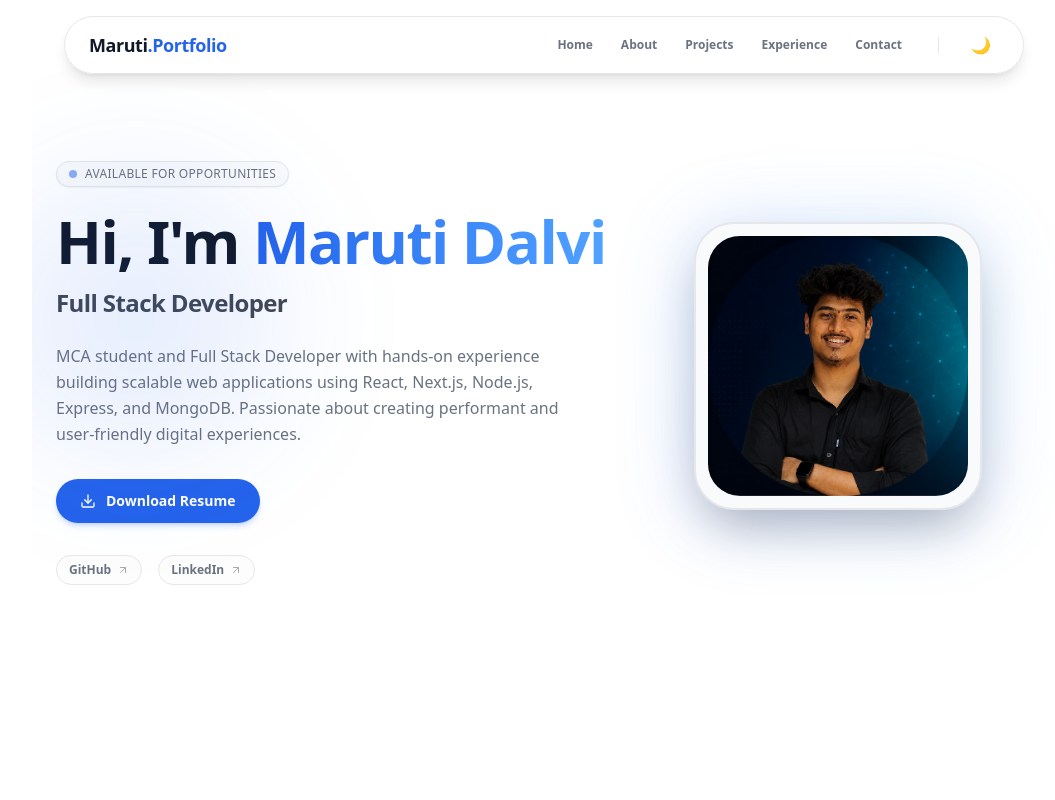
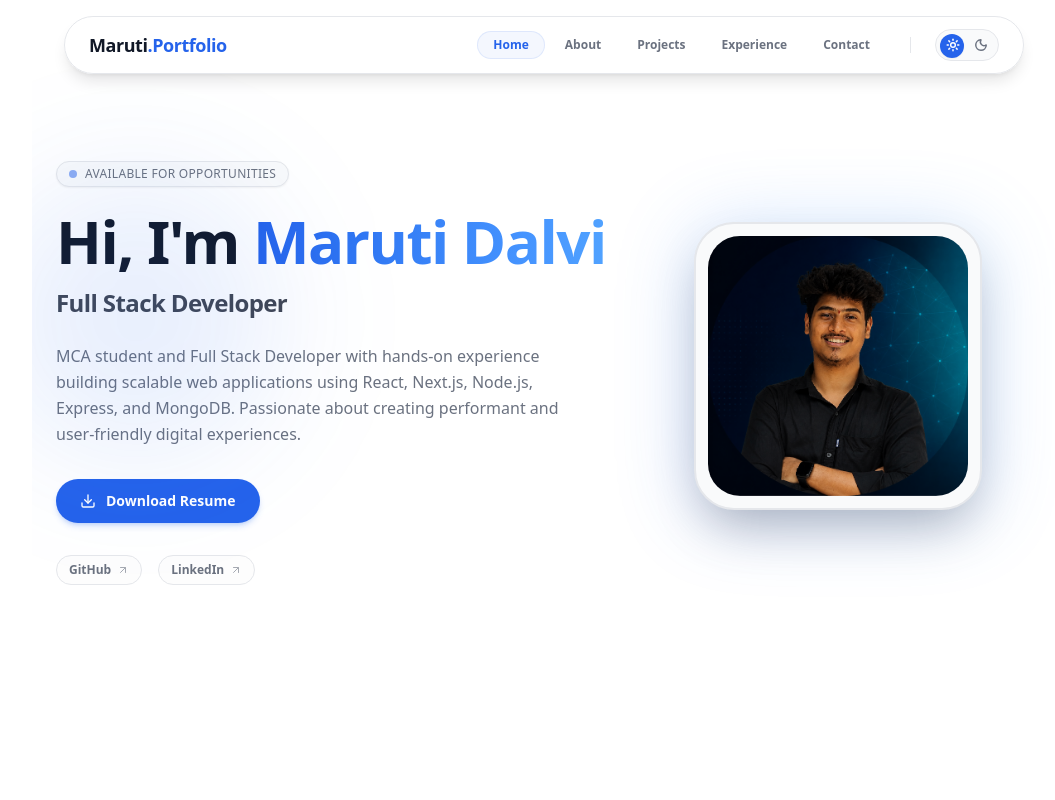
Before and after one commit to maruti-dalvi-03/portfolio-assignment, a Next.js app: page / in a window 1280 px wide. Shown: the top 800 px of the page, without its empty margins (96-1151 px from the left). Built offline with nearby package versions, Linux system fonts and the light colour scheme.

Commit message:
feat: enhance navbar navigation and scroll tracking bar

```diff
--- a/src/components/Footer.tsx
+++ b/src/components/Footer.tsx
@@ -1,5 +1,4 @@
 "use client";
-
 
 import { Heart } from "lucide-react";
 import { motion } from "framer-motion";
@@ -63,6 +62,14 @@ export default function Footer({ profile }: FooterProps) {
             aria-label="GitHub Profile"
           >
             {/* <Github className="w-4 h-4" strokeWidth={2.25} /> */}
+            <svg
+              xmlns="http://www.w3.org/2000/svg"
+              viewBox="0 0 24 24"
+              fill="currentColor"
+              className="w-5 h-5"
+            >
+              <path d="M12 .5C5.65.5.5 5.65.5 12a11.5 11.5 0 008 10.95c.58.1.79-.25.79-.56v-2.17c-3.25.7-3.94-1.56-3.94-1.56-.53-1.35-1.3-1.71-1.3-1.71-1.06-.72.08-.71.08-.71 1.17.08 1.79 1.2 1.79 1.2 1.04 1.79 2.74 1.27 3.41.97.1-.76.41-1.27.74-1.56-2.6-.3-5.34-1.3-5.34-5.77 0-1.27.46-2.3 1.2-3.11-.12-.3-.52-1.52.12-3.17 0 0 .98-.31 3.2 1.19a11.1 11.1 0 015.82 0c2.22-1.5 3.2-1.19 3.2-1.19.64 1.65.24 2.87.12 3.17.75.81 1.2 1.84 1.2 3.11 0 4.48-2.75 5.47-5.37 5.76.42.37.8 1.1.8 2.22v3.29c0 .31.21.67.8.56A11.5 11.5 0 0023.5 12C23.5 5.65 18.35.5 12 .5z" />
+            </svg>
           </motion.a>
 
           <motion.a
@@ -74,6 +81,14 @@ export default function Footer({ profile }: FooterProps) {
             aria-label="LinkedIn Profile"
           >
             {/* <Linkedin className="w-4 h-4" strokeWidth={2.25} /> */}
+            <svg
+              xmlns="http://www.w3.org/2000/svg"
+              viewBox="0 0 24 24"
+              fill="currentColor"
+              className="w-5 h-5"
+            >
+              <path d="M20.45 20.45h-3.55v-5.57c0-1.33-.03-3.03-1.85-3.03-1.85 0-2.13 1.45-2.13 2.94v5.66H9.37V9h3.41v1.56h.05c.48-.9 1.63-1.85 3.36-1.85 3.6 0 4.27 2.37 4.27 5.46v6.28zM5.34 7.43a2.06 2.06 0 110-4.12 2.06 2.06 0 010 4.12zM7.11 20.45H3.56V9h3.55v11.45zM22.23 0H1.77C.79 0 0 .77 0 1.72v20.56C0 23.23.79 24 1.77 24h20.46c.98 0 1.77-.77 1.77-1.72V1.72C24 .77 23.21 0 22.23 0z" />
+            </svg>
           </motion.a>
         </div>
 
--- a/src/components/Navbar.tsx
+++ b/src/components/Navbar.tsx
@@ -1,12 +1,14 @@
 "use client";
 
-import React, { useState } from "react";
+import React, { useEffect, useState } from "react";
 import ThemeToggle from "./ThemeToggle";
 import { Menu, X } from "lucide-react";
 import { motion, AnimatePresence } from "framer-motion";
 
 export default function Navbar() {
   const [isOpen, setIsOpen] = useState<boolean>(false);
+  const [activeSection, setActiveSection] = useState<string>("home");
+  const [scrollProgress, setScrollProgress] = useState<number>(0);
 
   const toggleMenu = (): void => {
     setIsOpen(!isOpen);
@@ -20,14 +22,59 @@ export default function Navbar() {
     { label: "Contact", href: "#contact" },
   ];
 
+  // Active Section Highlighting using Intersection Observer
+  useEffect(() => {
+    const sections = navLinks.map((link) => document.querySelector(link.href));
+
+    const observer = new IntersectionObserver(
+      (entries) => {
+        entries.forEach((entry) => {
+          if (entry.isIntersecting) {
+            setActiveSection(entry.target.id);
+          }
+        });
+      },
+      { threshold: 0.4 }
+    );
+
+    sections.forEach((section) => {
+      if (section) observer.observe(section);
+    });
+
+    return () => observer.disconnect();
+  }, []);
+
+  // Scroll Progress Bar Effect
+  useEffect(() => {
+    const handleScroll = () => {
+      const totalHeight = document.documentElement.scrollHeight - document.documentElement.clientHeight;
+      const progress = totalHeight > 0 ? (window.scrollY / totalHeight) * 100 : 0;
+      setScrollProgress(progress);
+    };
+
+    window.addEventListener("scroll", handleScroll);
+    return () => window.removeEventListener("scroll", handleScroll);
+  }, []);
+
   return (
+    <>
+      {/* Scroll Progress Bar */}
+      <motion.div
+        className="fixed top-0 left-0 right-0 h-[3px] bg-primary z-50 w-full"
+        style={{
+          scaleX: scrollProgress / 100,
+          transformOrigin: "left",
+        }}
+      />
+
+      {/* Header Container */}
       <motion.div
         initial={{ y: -50, opacity: 0 }}
         animate={{ y: 0, opacity: 1 }}
         transition={{ duration: 0.5, ease: "easeOut" }}
-      className="fixed top-4 left-0 right-0 z-50 px-4 sm:px-6 lg:px-8 max-w-5xl mx-auto"
+        className="fixed top-4 left-0 right-0 z-40 px-4 sm:px-6 lg:px-8 max-w-5xl mx-auto"
       >
-      <nav className="bg-background/70 backdrop-blur-md border border-card-border rounded-full shadow-lg">
+        <nav className="bg-background/70 backdrop-blur-md border border-card-border rounded-full shadow-lg transition-all duration-300">
           <div className="px-6 h-14 flex items-center justify-between">
 
             {/* Logo */}
@@ -40,25 +87,36 @@ export default function Navbar() {
             {/* Desktop Navigation Links */}
             <div className="hidden md:flex items-center gap-6">
               <div className="flex items-center gap-1">
-              {navLinks.map((link) => (
+                {navLinks.map((link) => {
+                  const isCurrent = activeSection === link.href.replace("#", "");
+                  return (
                     <a
                       key={link.label}
                       href={link.href}
-                  className="relative px-3 py-1.5 text-xs font-semibold text-muted hover:text-foreground transition-colors rounded-full hover:bg-card-bg/60 group"
+                      className={`relative px-4 py-1.5 text-xs font-bold rounded-full transition-colors duration-300 select-none ${
+                        isCurrent ? "text-primary" : "text-muted hover:text-foreground"
+                      }`}
                     >
-                  {link.label}
-                  {/* Modern Animated Underline indicator */}
+                      <span className="relative z-10">{link.label}</span>
+
+                      {/* Spring LayoutId Active Bubble Overlay */}
+                      {isCurrent && (
                         <motion.span
-                    className="absolute bottom-1 left-3 right-3 h-[2px] bg-primary rounded"
-                    initial={{ scaleX: 0 }}
-                    whileHover={{ scaleX: 1 }}
-                    transition={{ duration: 0.2 }}
+                          layoutId="active-nav-pill"
+                          className="absolute inset-0 rounded-full border border-primary/10 bg-primary/5 z-0"
+                          transition={{
+                            type: "spring",
+                            stiffness: 380,
+                            damping: 30,
+                          }}
                         />
+                      )}
                     </a>
-              ))}
+                  );
+                })}
               </div>
 
-            {/* Separation Splitter and Theme Switch */}
+              {/* Theme Switch */}
               <div className="h-4 w-[1px] bg-card-border" />
               <div className="flex items-center justify-center">
                 <ThemeToggle />
@@ -70,13 +128,13 @@ export default function Navbar() {
               <button
                 onClick={toggleMenu}
                 type="button"
-              className="inline-flex items-center justify-center p-2 rounded-full text-muted hover:text-foreground hover:bg-card-bg transition-colors focus:outline-none"
+                className="inline-flex items-center justify-center p-2 rounded-full text-muted hover:text-foreground hover:bg-card-bg transition-colors focus:outline-none cursor-pointer"
                 aria-controls="mobile-menu"
                 aria-expanded={isOpen}
               >
                 <span className="sr-only">Open main menu</span>
                 {isOpen ? (
-                <X className="w-5 h-5" />
+                  <X className="w-5 h-5 transition-transform duration-200 rotate-90" />
                 ) : (
                   <Menu className="w-5 h-5" />
                 )}
@@ -101,15 +159,20 @@ export default function Navbar() {
                       key={link.label}
                       href={link.href}
                       onClick={() => setIsOpen(false)}
-                    className="block px-4 py-2.5 rounded-xl text-sm font-semibold text-muted hover:text-primary hover:bg-card-bg transition-all"
+                      className={`block px-4 py-2.5 rounded-xl text-sm font-semibold transition-all ${
+                        activeSection === link.href.replace("#", "")
+                          ? "text-primary bg-primary/5 font-bold"
+                          : "text-muted hover:text-foreground hover:bg-card-bg"
+                      }`}
                     >
                       {link.label}
                     </a>
                   ))}
 
-                <div className="pt-3 mt-2 border-t border-card-border flex items-center justify-between px-4">
-                  <span className="text-xs font-semibold text-muted">Appearance</span>
-                  <div className="p-1 bg-card-bg rounded-full border border-card-border">
+                  {/* Dynamic Mobile Appearance Mode row option block */}
+                  <div className="pt-4 mt-2 border-t border-card-border flex items-center justify-between px-4">
+                    <span className="text-xs font-bold text-muted">Appearance</span>
+                    <div className="p-0.5 bg-card-bg rounded-full border border-card-border">
                       <ThemeToggle />
                     </div>
                   </div>
@@ -119,5 +182,6 @@ export default function Navbar() {
           </AnimatePresence>
         </nav>
       </motion.div>
+    </>
   );
 }
--- a/src/components/ThemeToggle.tsx
+++ b/src/components/ThemeToggle.tsx
@@ -1,27 +1,53 @@
 "use client";
 
+import React, { useEffect, useState } from "react";
 import { useTheme } from "next-themes";
-import { useEffect, useState } from "react";
+import { Sun, Moon } from "lucide-react";
+import { motion } from "framer-motion";
 
 export default function ThemeToggle() {
   const { theme, setTheme } = useTheme();
-  const [mounted, setMounted] = useState(false);
+  const [mounted, setMounted] = useState<boolean>(false);
+
 
   useEffect(() => {
     setMounted(true);
   }, []);
 
-  if (!mounted) return null;
+  if (!mounted) {
+    return <div className="w-16 h-8 rounded-full bg-card-bg border border-card-border/60 animate-pulse" />;
+  }
+
+  const isDark = theme === "dark";
 
   return (
     <button
-      onClick={() =>
-        setTheme(theme === "dark" ? "light" : "dark")
-      }
-      className="p-2 rounded-lg  border-gray-300 dark:border-gray-700 hover:bg-gray-100 dark:hover:bg-gray-800 transition"
-      aria-label="Toggle Theme"
+      onClick={() => setTheme(isDark ? "light" : "dark")}
+      className="relative w-16 h-8 rounded-full bg-card-bg border border-card-border p-1 flex items-center justify-between cursor-pointer select-none focus:outline-hidden group"
+      aria-label="Toggle structural appearance theme mode"
     >
-      {theme === "dark" ? "☀️" : "🌙"}
+      {/* Background sliding capsule track indicator */}
+      <motion.div
+        className="absolute top-1 bottom-1 left-1 w-6 h-6 rounded-full bg-primary shadow-xs"
+        animate={{
+          x: isDark ? 32 : 0,
+        }}
+        transition={{
+          type: "spring",
+          stiffness: 400,
+          damping: 28,
+        }}
+      />
+
+      {/* Sun Icon  */}
+      <div className={`z-10 pl-1.5 transition-colors duration-300 ${!isDark ? "text-white" : "text-muted group-hover:text-foreground"}`}>
+        <Sun className="w-3.5 h-3.5" strokeWidth={2.5} />
+      </div>
+
+      {/* Moon Icon */}
+      <div className={`z-10 pr-1.5 transition-colors duration-300 ${isDark ? "text-white" : "text-muted group-hover:text-foreground"}`}>
+        <Moon className="w-3.5 h-3.5" strokeWidth={2.5} />
+      </div>
     </button>
   );
 }
```
Lines whose indentation alone changed are shown as unchanged.
